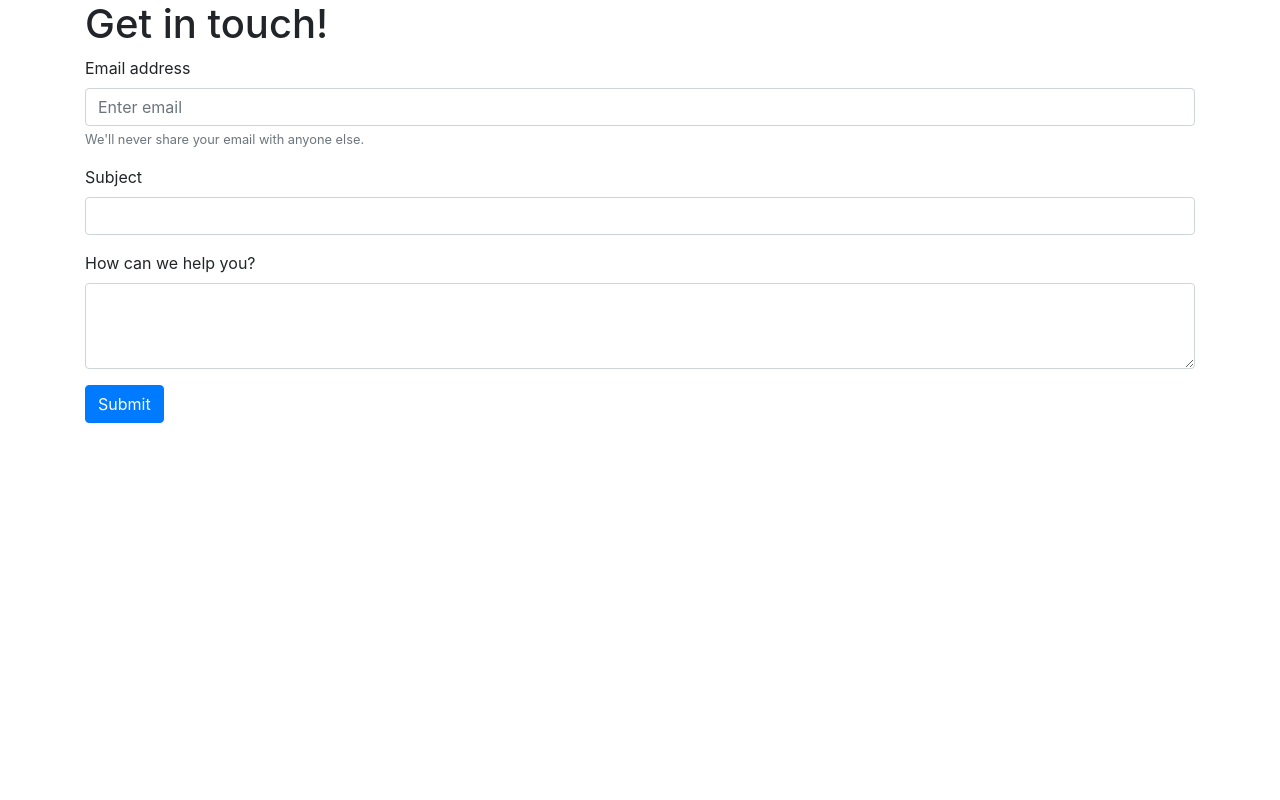
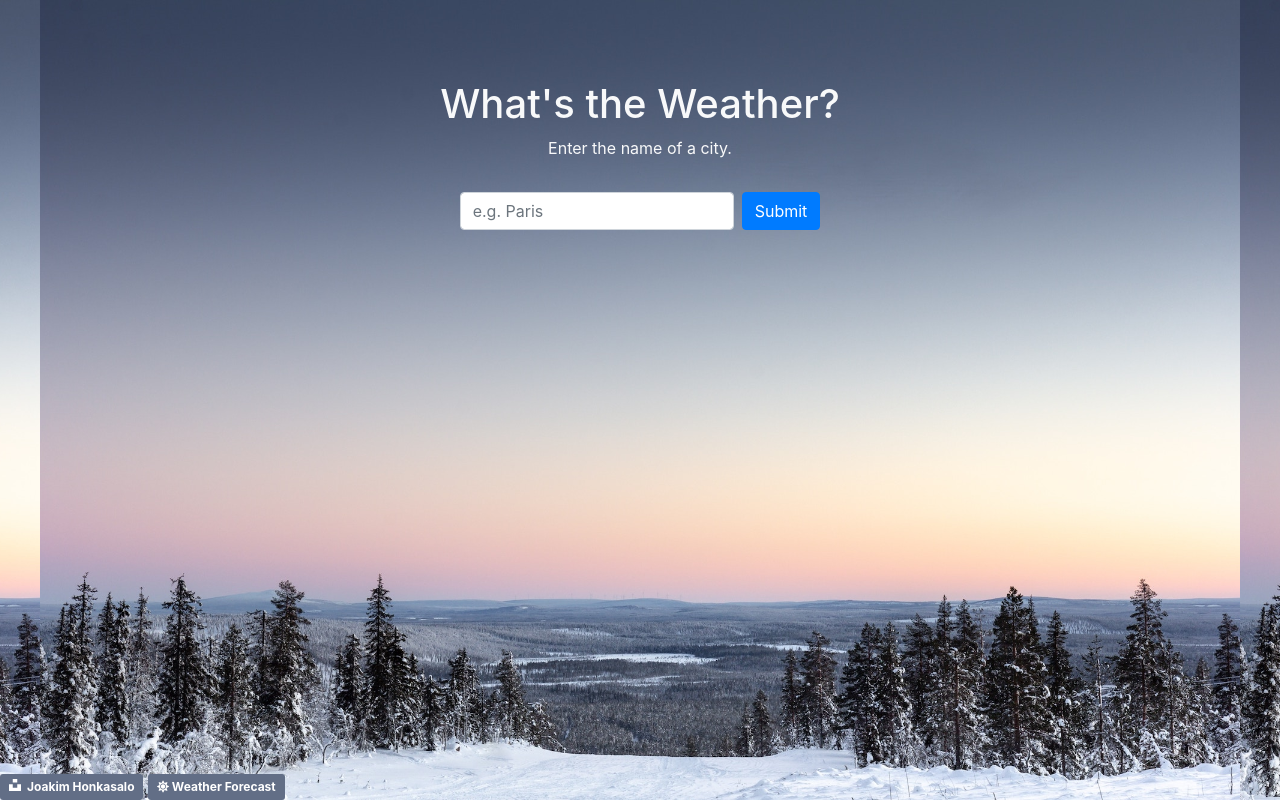
Before and after one commit to PollockCR/webdev2, a PHP site: page / in a window 1280 px wide. Run offline with PHP 8.4, Linux system fonts and the light colour scheme; some libraries are stand-ins or nearby versions.

Commit message:
Finish 6-weather scraper

```diff
--- a/6-php/index.php
+++ b/6-php/index.php
@@ -1,8 +1,31 @@
 <?php
 
-    include("sendForm.php");
+$weather = "";
 
-    // echo file_get_contents("https://exampledomain.com");
+if($_GET && array_key_exists("city", $_GET)){
+
+    $city = str_replace(" ", "-", $_GET["city"]);
+
+    $weather = file_get_contents("https://www.weather-forecast.com/locations/$city/forecasts/latest");
+
+    $city = ucwords($_GET["city"]);
+
+    if(!$weather){
+
+
+        $weather = '<div class="alert alert-danger" role="alert">The city '.$city.' could not be found. Please try again.</div>';
+
+    } else {
+
+        $weather = strstr($weather,'<span class="phrase">');
+
+        $weather = strstr($weather, '</p>', true);
+
+        $weather = '<div class="alert alert-secondary" role="alert"><strong>'.$city."</strong> weather today: ".$weather.'</div>';
+
+    }
+
+}
 
 ?>
 
@@ -10,46 +33,65 @@
 
     <head>
 
-        <title>Contact Us</title>
+        <title>Weather Scraper</title>
 
         <meta charset="utf-8">
         <meta name="viewport" content="width=device-width, initial-scale=1, shrink-to-fit=no">
 
         <link rel="stylesheet" href="https://stackpath.bootstrapcdn.com/bootstrap/4.2.1/css/bootstrap.min.css" integrity="sha384-GJzZqFGwb1QTTN6wy59ffF1BuGJpLSa9DkKMp0DgiMDm4iYMj70gZWKYbI706tWS" crossorigin="anonymous">
 
+        <link rel="stylesheet" href="https://use.fontawesome.com/releases/v5.6.3/css/all.css" integrity="sha384-UHRtZLI+pbxtHCWp1t77Bi1L4ZtiqrqD80Kn4Z8NTSRyMA2Fd33n5dQ8lWUE00s/" crossorigin="anonymous">
+
+        <link rel="stylesheet" type="text/css" href="style.css">
+
     </head>
 
     <body>
 
-        <div class="container">
+        <div class="container-flex">
 
-            <h1>Get in touch!</h1>
+            <div class="d-flex justify-content-center">
 
-            <div id="success"><?php echo $success ?></div>
+                <h1 class="text-light">What's the Weather?</h1>
 
-            <div id="error"><?php echo $error ?></div>
+            </div>
 
-            <form id="target" method="post">
+            <div class="d-flex justify-content-center">
 
-                <div class="form-group">
-                    <label for="email">Email address</label>
-                    <input type="email" class="form-control" id="email" name="email" aria-describedby="emailHelp" placeholder="Enter email" required>
-                    <small id="emailHelp" class="form-text text-muted">We'll never share your email with anyone else.</small>
-                </div>
+                <p class="text-light">Enter the name of a city.</p>
 
-                <div class="form-group">
-                    <label for="subject">Subject</label>
-                    <input type="text" class="form-control" id="subject" name="subject" required>
-                </div>
+            </div>
 
-                <div class="form-group">
-                    <label for="content">How can we help you?</label>
-                    <textarea class="form-control" name="content" id="content" rows="3" required></textarea>
-                </div>
+            <div class="d-flex justify-content-center mt-3">
 
-                <button type="submit" id="submit" class="btn btn-primary">Submit</button>
+                <form class="form-inline">
 
-            </form>
+                    <label class="sr-only" for="city">City</label>
+                    <input type="text" class="form-control mb-2 mr-sm-2" name="city" id="city" placeholder="e.g. Paris">
+
+                    <button type="submit" class="btn btn-primary mb-2">Submit</button>
+
+                </form>
+
+            </div>
+
+            <div class="col-sm-8 mx-auto">
+
+                <?php
+
+                echo $weather;
+
+                ?>
+
+            </div>
+
+            <div id="credits">
+
+                <a href="https://unsplash.com/@jhonkasalo?utm_medium=referral&amp;utm_campaign=photographer-credit&amp;utm_content=creditBadge" target="_blank" rel="noopener noreferrer" title="Download free do whatever you want high-resolution photos from Joakim Honkasalo" class="credit"><span style="display:inline-block;padding:2px 3px"><svg xmlns="http://www.w3.org/2000/svg" style="height:12px;width:auto;position:relative;vertical-align:middle;top:-2px;fill:white" viewBox="0 0 32 32"><title>unsplash-logo</title><path d="M10 9V0h12v9H10zm12 5h10v18H0V14h10v9h12v-9z"></path></svg></span><span style="display:inline-block;padding:2px 3px">Joakim Honkasalo</span></a>
+
+                <a href="https://www.weather-forecast.com/" target="_blank" rel="noopener noreferrer" title="Weather Forecast" class="credit"><span style="display:inline-block;padding:2px 3px"><i class="fas fa-sun"></i> Weather Forecast</span></a>
+
+            </div>
 
         </div>
 
--- /dev/null
+++ b/6-php/style.css
@@ -0,0 +1,45 @@
+.credit {
+
+    background-color:#626E86;
+    color:white;
+    text-decoration:none;
+    padding:4px 6px;
+    font-family:-apple-system, BlinkMacSystemFont, &quot;San Francisco&quot;, &quot;Helvetica Neue&quot;, Helvetica, Ubuntu, Roboto, Noto, &quot;Segoe UI&quot;, Arial, sans-serif;
+    font-size:12px;
+    font-weight:bold;
+    line-height:1.2;
+    display:inline-block;border-radius:3px
+
+}
+
+.container-flex {
+
+    height: 100vh;
+    background-image: url(images/joakim-honkasalo-1260340-unsplash.jpg);
+    background-size: 100%;
+    width: auto;
+    background-position: bottom;
+    position: relative;
+    padding-top: 130px;
+
+}
+
+#credits {
+
+    position: absolute;
+    bottom: 0;
+
+}
+
+/* For viewports less than 1400px wide */
+@media (max-width: 1400px) {
+
+    .container-flex {
+
+        background-size: auto 100%;
+        background-position: bottom;
+        padding-top: 80px;
+
+    }
+
+}
```
Also changed, not shown: 6-php/images/joakim-honkasalo-1260340-unsplash.jpg (added).
